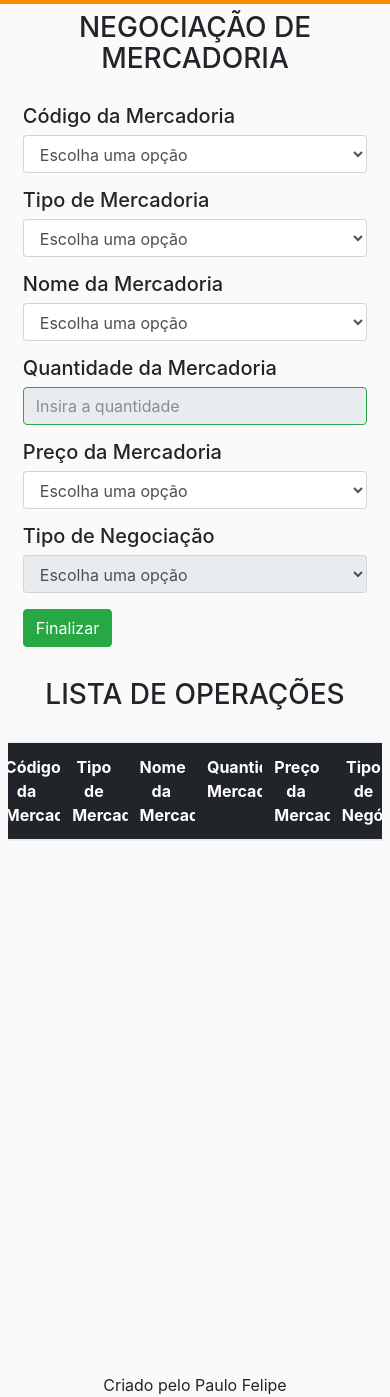
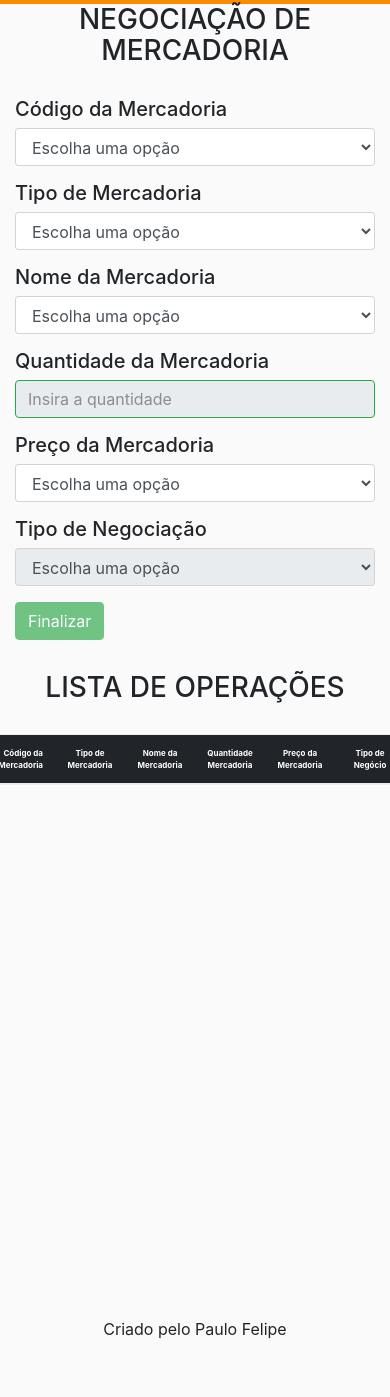
Before and after one commit to pfelipe96/FrontEnd-ValeMobi, a website: page frontEnd-ValeMobi/index.html in a window 390 px wide. Shown: the part 76-1473 px from the top of the page. After the commit the page ends 1417 px from the top, so only its background shows below. Drawn offline with nearby package versions, Linux system fonts and the light colour scheme; some packages are replaced by stand-ins of ours; no server answers.

Commit message:
Projeto Finalizado

```diff
--- a/frontEnd-ValeMobi/css/styles-dashBoard.css
+++ b/frontEnd-ValeMobi/css/styles-dashBoard.css
@@ -24,3 +24,31 @@ tbody {
     overflow-y: auto;
     overflow-x: hidden;
 }
+
+.compra{
+  background-color: red;
+  color: #fff;
+}
+
+.venda{
+  background-color: green;
+  color: #fff;
+}
+/*Mobile*/
+@media screen and (max-width: 750px) {
+    section{
+        margin: auto;
+    }
+    th, td{
+      font-size: 0.6rem;
+    }
+}
+
+@media screen and (max-width: 450px) {
+    section{
+        margin: auto;
+    }
+    th, td{
+      font-size: 0.5rem;
+    }
+}
--- a/frontEnd-ValeMobi/css/styles-footer.css
+++ b/frontEnd-ValeMobi/css/styles-footer.css
@@ -1,4 +1,3 @@
-
 .div-footer p{
   margin: 1rem auto auto auto;
 }
--- a/frontEnd-ValeMobi/javascript/controllers.js
+++ b/frontEnd-ValeMobi/javascript/controllers.js
@@ -17,7 +17,7 @@ angular.module('starter.controllers', [])
   ];
 
   // Recuperar lista do DataBase
-  $http.get('http://localhost:3000/recuperar-negociacoes').then(function(resposta){
+  $http.get('http://192.168.10.69:3000/recuperar-negociacoes').then(function(resposta){
     var obterLista = resposta.data;
     $scope.obterListaInvertido = obterLista.slice(0).reverse();
     console.log($scope.obterListaInvertido);
@@ -25,12 +25,13 @@ angular.module('starter.controllers', [])
 
   // Enviar os dados para o DataBase
   $scope.finalizar = function (dados, tipoN) {
+
     var dataNow = new Date;
     var dataNegociacao = String(dataNow.getUTCDate()+"/"+(dataNow.getMonth()+1) +"/"+ dataNow.getUTCFullYear()+" às "+dataNow.getHours()+":"+dataNow.getMinutes()+":"+dataNow.getSeconds());
     dados.tN = tipoN;
     dados.dN = dataNegociacao;
 
-    $http.post('http://localhost:3000/negociacao', dados).then(function(resposta){
+    $http.post('http://192.168.10.69:3000/negociacao', dados).then(function(resposta){
         $route.reload('/');
     }, function(resposta){
 
--- a/frontEnd-ValeMobi/views/dashBoard.html
+++ b/frontEnd-ValeMobi/views/dashBoard.html
@@ -4,7 +4,7 @@
 <section id="dashBoard">
   <div>
     <div class="row">
-      <div class="col-md-5 col-sm-12">
+      <div class="col-xl-5 col-md-12 col-12">
 
         <h3 class="text-center">NEGOCIAÇÃO DE MERCADORIA</h3>
 
@@ -50,28 +50,28 @@
           </select>
         </div>
         <div class="col-6">
-          <button type="button" class="btn btn-success" ng-click="finalizar(dados, tipoN)">Finalizar</button>
+          <button ng-disabled="!dados.cM" type="button" class="btn btn-success" ng-click="finalizar(dados, tipoN)">Finalizar</button>
         </div>
         <p class="text-center">{{erro}}</p>
       </div>
 
-      <div class="col-md-7 col-sm-12">
+      <div class="col-xl-7 col-md-12 col-12">
         <h3 class="text-center text-uppercase">Lista de Operações</h3>
         <table class="table table-responsive">
           <thead class="thead-inverse">
             <tr class="row">
-              <th class="col-2 col-sm-2 text-center">Código da Mercadoria</th>
-              <th class="col-2 col-sm-2 text-center">Tipo de Mercadoria</th>
-              <th class="col-2 col-sm-2 text-center">Nome da Mercadoria</th>
-              <th class="col-2 col-sm-2 text-center">Quantidade Mercadoria</th>
-              <th class="col-2 col-sm-2 text-center">Preço da Mercadoria</th>
-              <th class="col-2 col-sm-2 text-center">Tipo de Negócio</th>
+              <th class="col-2 col-sm-2 text-lg-center text-right">Código da Mercadoria</th>
+              <th class="col-2 col-sm-2 text-lg-center text-center">Tipo de Mercadoria</th>
+              <th class="col-2 col-sm-2 text-lg-center text-center">Nome da Mercadoria</th>
+              <th class="col-2 col-sm-2 text-lg-center text-center">Quantidade Mercadoria</th>
+              <th class="col-2 col-sm-2 text-lg-center text-center">Preço da Mercadoria</th>
+              <th class="col-2 col-sm-2 text-lg-center text-center">Tipo de Negócio</th>
             </tr>
           </thead>
           <tbody>
             <tr class="row table-border" ng-repeat="cadaItem in obterListaInvertido">
-              <td class="col-12 col-sm-12 text-center">{{cadaItem.dN}}</td>
-              <td class="col-2 col-sm-2 text-center">{{cadaItem.cM}}</td>
+              <td ng-class="{'venda': cadaItem.tN == 'Venda', 'compra': cadaItem.tN != 'Venda' }" class="col-12 text-center">{{cadaItem.dN}}</td>
+              <td class="col-2 col-sm-2 text-lg-center text-right">{{cadaItem.cM}}</td>
               <td class="col-2 col-sm-2 text-center">{{cadaItem.tM}}</td>
               <td class="col-2 col-sm-2 text-center">{{cadaItem.nM}}</td>
               <td class="col-2 col-sm-2 text-center">{{cadaItem.qM}}</td>
--- a/package.json
+++ b/package.json
@@ -8,13 +8,13 @@
     "body-parser": "^1.17.2",
     "directory": "^0.1.0",
     "express": "^4.15.3",
+    "http": "0.0.0",
     "path": "^0.12.7",
     "url": "^0.11.0"
   },
   "devDependencies": {
     "nodemon": "^1.11.0"
   },
-
   "scripts": {
     "test": "echo \"Error: no test specified\" && exit 1"
   },
```
Also changed, not shown: index.js (+6 -3 lines).
